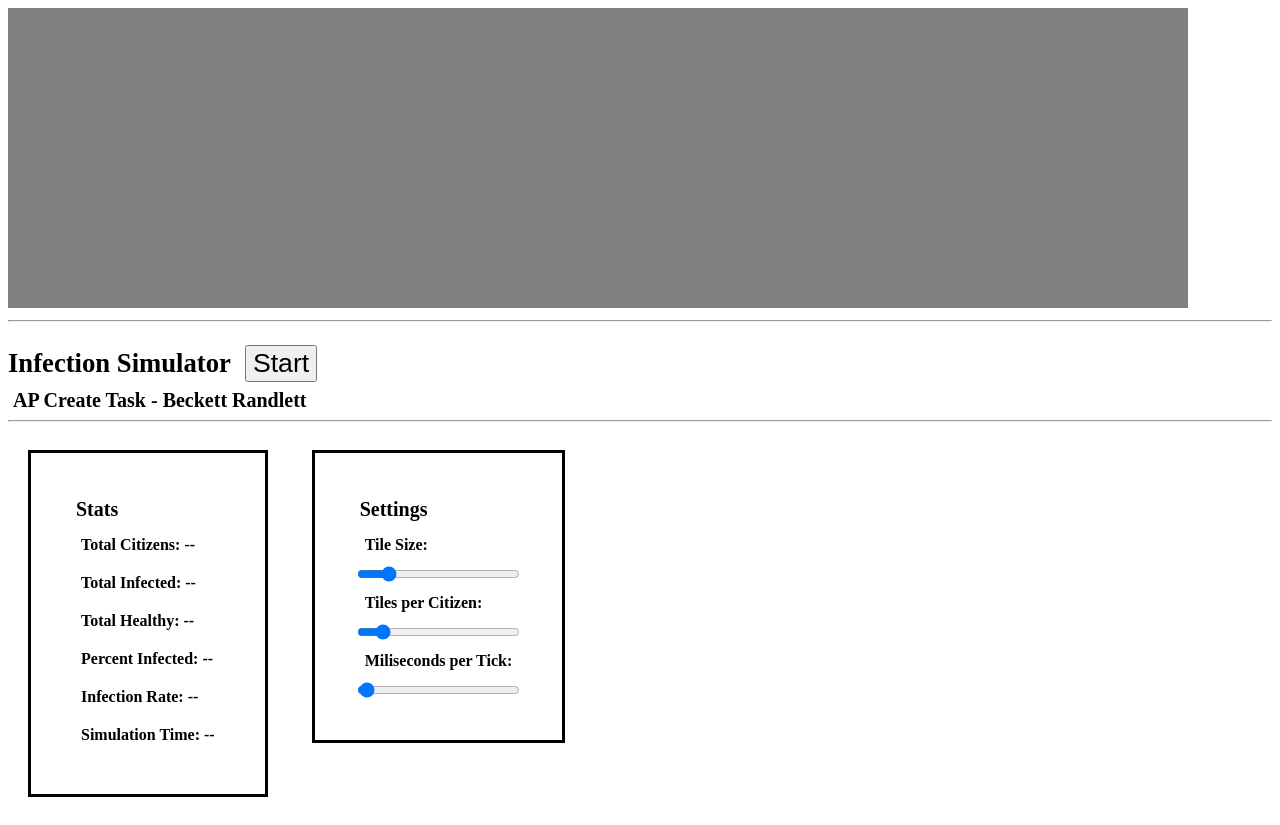
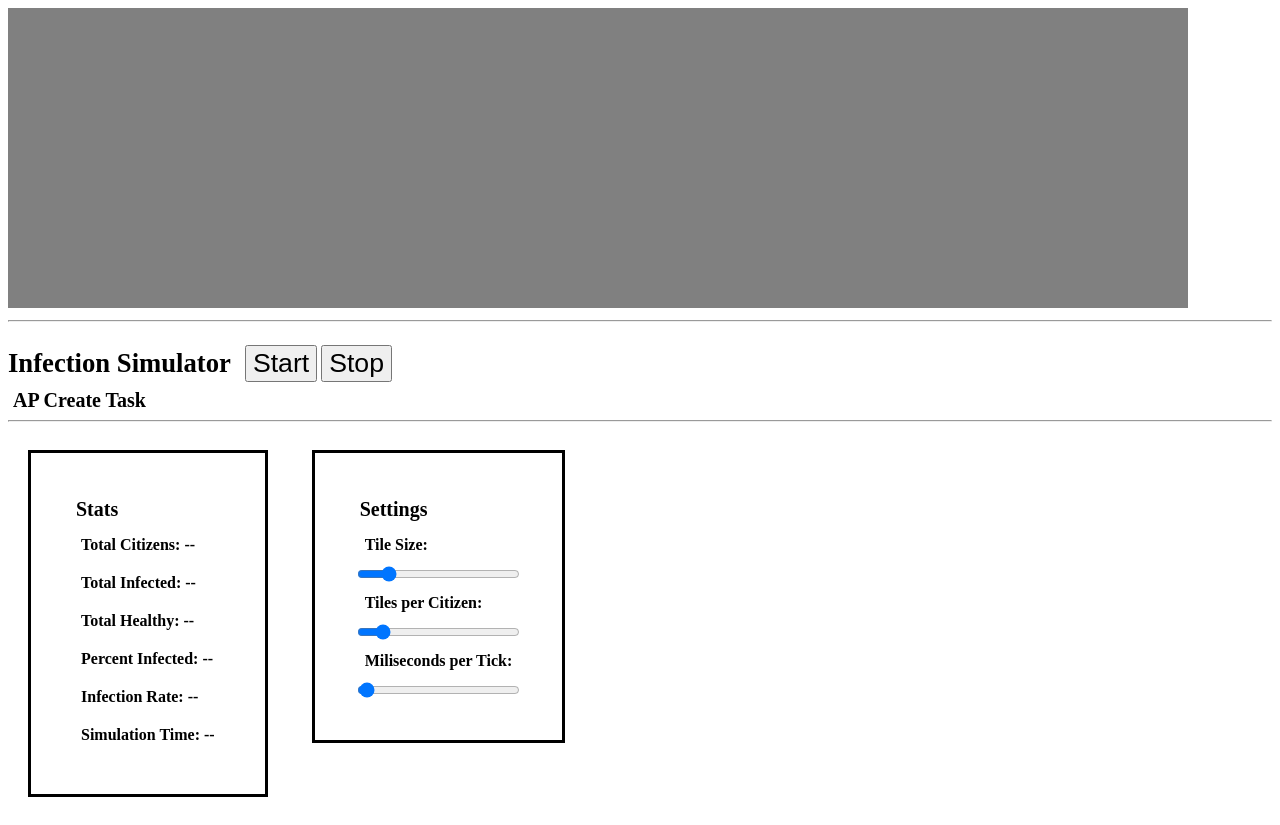
Before and after one commit to ochioci/createtask2, a plain HTML site: page index.html in a window 1280 px wide. Drawn offline with Linux system fonts and the light colour scheme.

Commit message:
Update index.html

```diff
--- a/index.html
+++ b/index.html
@@ -61,7 +61,7 @@
 
 
 
-            // initBoard()
+
         }
 
         function handleTileSizeInput(){
@@ -81,7 +81,7 @@
         function initBoard () {
             simulationTime = 0
             console.log("Init. Board")
-            //so that the board perfectly fits the tiles and is aligned within the canvas
+
             boardStartX = (width % tileSize) / 2
             boardStartY = (height % tileSize) / 2
             boardSizeX = width - (boardStartX * 2)
@@ -90,14 +90,14 @@
 
 
 
-            //next step
+
             initTiles()
         }
 
 
         function initTiles() {
             console.log("Init. Tiles")
-            //generate board tiles
+
             for (let i = 0; i < boardSizeX / tileSize; i++) {
                 tileCountX = i
                 for (let n = 0; n < boardSizeY / tileSize; n++) {
@@ -107,12 +107,11 @@
                 }
             }
 
-            //populate tiles
             let patientZero = false
             for (const tileKey in tiles) {
                 if (patientZero === false) {
                     tiles[tileKey].infected=1
-                    // console.log(tiles[tileKey])
+
                     patientZero = true
                 }
                 if (Math.random() < citizenChance) {
@@ -120,13 +119,8 @@
                 }
             }
 
-            // for (let i = 0; i < tiles.length; i++) {
-            //     if (tiles[i].)
-            // }
+            console.log('Begin Simulation Loop')
 
-            //begin simulation loop
-            console.log('Begin Simulation Loop')
-            // initPOIS()
             simulationLoop()
         }
 
@@ -138,9 +132,9 @@
             renderBoard()
             renderTiles()
             simulationTime++
-            // renderPOIS()
 
-            //again!
+
+
             setTimeout(simulationLoop, msPerTick)
         }
 
@@ -171,10 +165,10 @@
 
         function handleTiles() {
 
-            //for each infected citizen in a tile, have a chance to infect one healthy citizen
+
             for (const tileKey in tiles) {
                 let maxIterations = Math.min(tiles[tileKey].healthy, tiles[tileKey].infected)
-                // console.log(maxIterations)
+
                 for (let i = 0; i < maxIterations; i++) {
                     if (Math.random() < infectionChance) {
                         tiles[tileKey].healthy--
@@ -183,7 +177,7 @@
                 }
             }
 
-            //add functionality to move citizens in a random direction
+
 
             for (const tileKey in tiles) {
                 let roll = "0.99"
@@ -278,9 +272,13 @@
             }
         }
 
+        function reload() {
+            window.location.reload()
+        }
+
 
         function renderBoard() {
-            //draw outline aroound board
+
             ctx.fillStyle = "black"
             ctx.fillRect(boardStartX-boardOutlineSize,boardStartY-boardOutlineSize,boardSizeX+boardOutlineSize*2,boardSizeY+boardOutlineSize * 2)
 
@@ -290,33 +288,10 @@
 
 
 
-            //debugging -- draw circles at corners of board
-            // ctx.fillStyle = "red"
-            // ctx.beginPath()
-            // ctx.arc(boardStartX, boardStartY, 5, 0, 2*Math.PI)
-            // ctx.fill()
-            // ctx.fillStyle = "green"
-            // ctx.beginPath()
-            // ctx.arc(boardStartX + boardSizeX, boardStartY + boardSizeY, 5, 0, 2*Math.PI)
-            // ctx.fill()
-
         }
 
         function renderTiles() {
-            //draw each tile
-            // console.log(tiles)
-            // for (let i = 0; i < tiles.length; i++) {
-            //     let tile = tiles[i]
-            //     ctx.fillStyle="black"
-            //     ctx.fillRect(boardStartX + (tileSize * tile.x), boardStartY + (tileSize * tile.y), tileSize, tileSize)
-            //     ctx.fillStyle="white"
-            //     ctx.fillRect(boardStartX + (tileSize * tile.x) + tileOutlineSize, boardStartY + (tileSize * tile.y) + tileOutlineSize, tileSize - tileOutlineSize * 2, tileSize - tileOutlineSize * 2)
-            //     ctx.fillStyle="white"
-            // }
 
-
-            //use shade of green background to represent amount of healthy in a tile
-            //use growing red circle in center to represent amount of infected in a tile
             for (const tileKey in tiles) {
                 let tile = tiles[tileKey]
                 ctx.fillStyle="black"
@@ -329,7 +304,7 @@
                 ctx.fillStyle='red'
                 ctx.beginPath()
                 if (tile.infected > 0) {
-                    // console.log(tile.infected)
+
                 }
                 ctx.arc(boardStartX + (tileSize * tile.x) + tileSize/2 , boardStartY + (tileSize * tile.y) + tileSize/2 , tile.infected * (tileSize / 10), 0, 2*Math.PI)
                 ctx.fill()
@@ -376,8 +351,8 @@
 <body>
     <canvas></canvas>
     <hr>
-    <h1>Infection Simulator</h1> <button id="startButton">Start</button>
-    <h2>AP Create Task - Beckett Randlett</h2>
+    <h1>Infection Simulator</h1> <button id="startButton">Start</button> <button onclick="reload()">Stop</button>
+    <h2>AP Create Task</h2>
     <hr>
     <span id="statsArea">
         <h2>Stats</h2>
```
